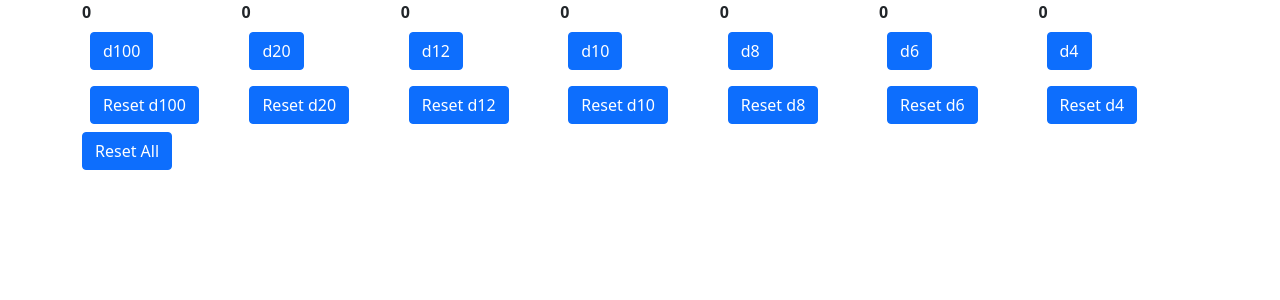
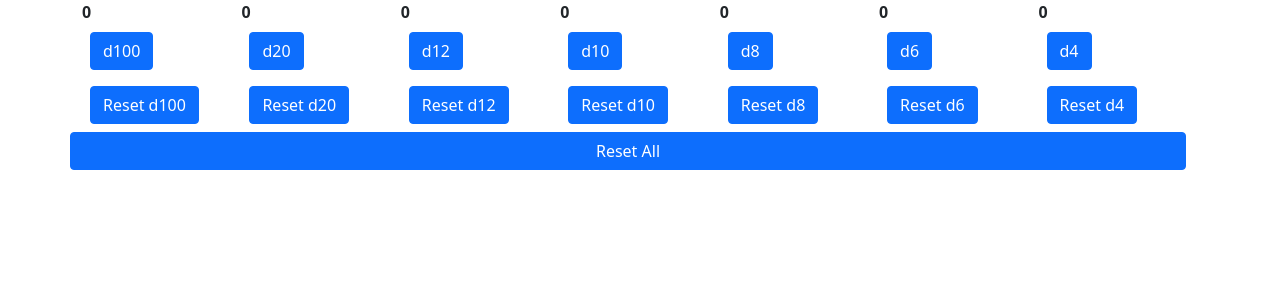
Before and after one commit to demc5656/my-app, a React (Create React App) app: page / in a window 1280 px wide. Shown: the top 300 px of the page. Built offline with nearby package versions, Linux system fonts and the light colour scheme.

Commit message:
ResetAll "centered"

```diff
--- a/src/components/ResetAll.tsx
+++ b/src/components/ResetAll.tsx
@@ -1,4 +1,4 @@
-import { Button, Row, Col } from "react-bootstrap";
+import { Button, Row } from "react-bootstrap";
 
 export function ResetAll ({set100, set20, set12, set10, set8, set6, set4}: {
     set100: (num100: number) => void,
@@ -31,6 +31,6 @@ export function ResetAll ({set100, set20, set12, set10, set8, set6, set4}: {
         set4(0)
     }
     return <Row>
-        <Col><Button data-testid="reset-all-button" onClick={() => {setNow100(); setNow20(); setNow12(); setNow10(); setNow8(); setNow6(); setNow4();}}>Reset All</Button></Col>
+        <Button data-testid="reset-all-button" onClick={() => {setNow100(); setNow20(); setNow12(); setNow10(); setNow8(); setNow6(); setNow4();}}>Reset All</Button>
     </Row>
 }
```
